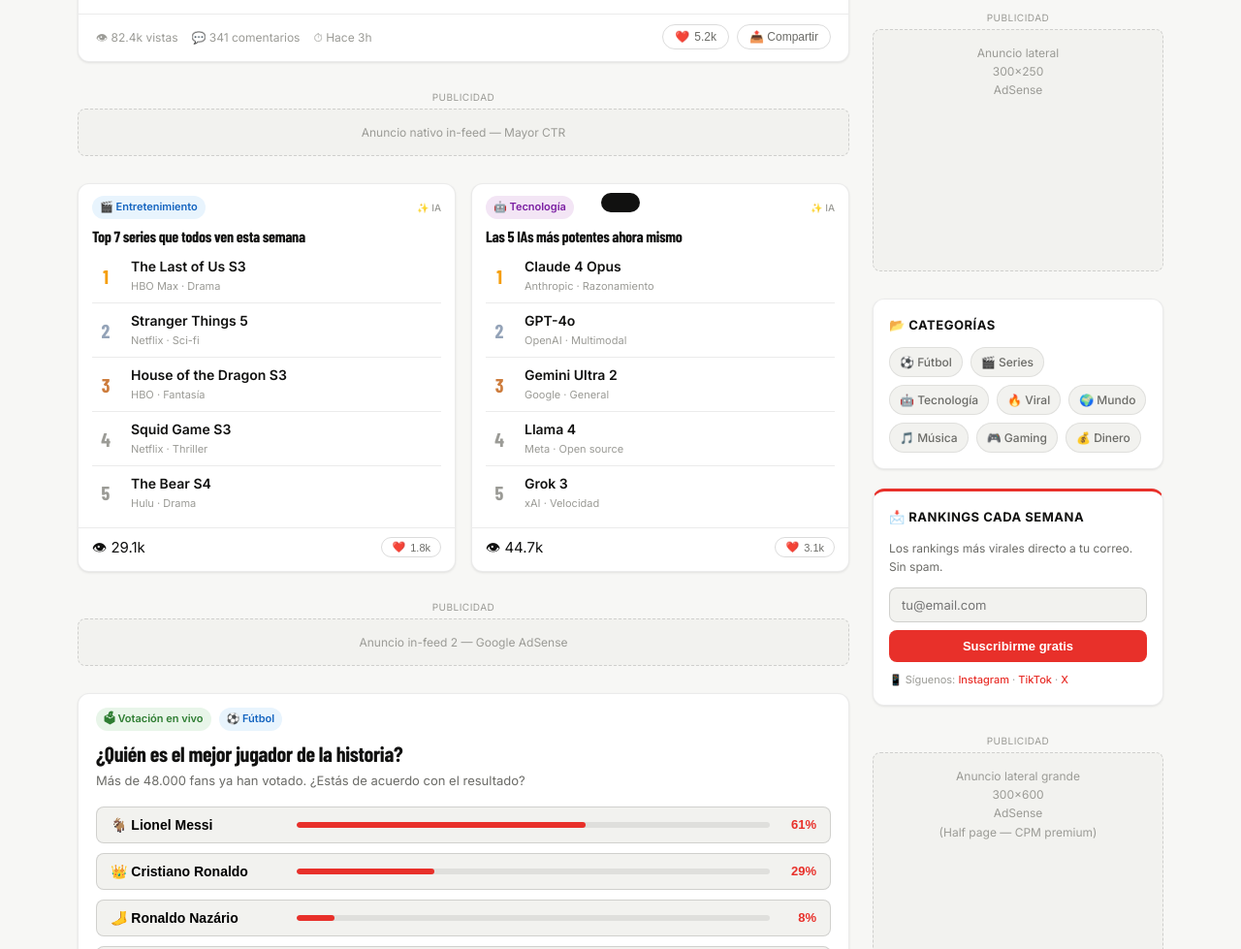
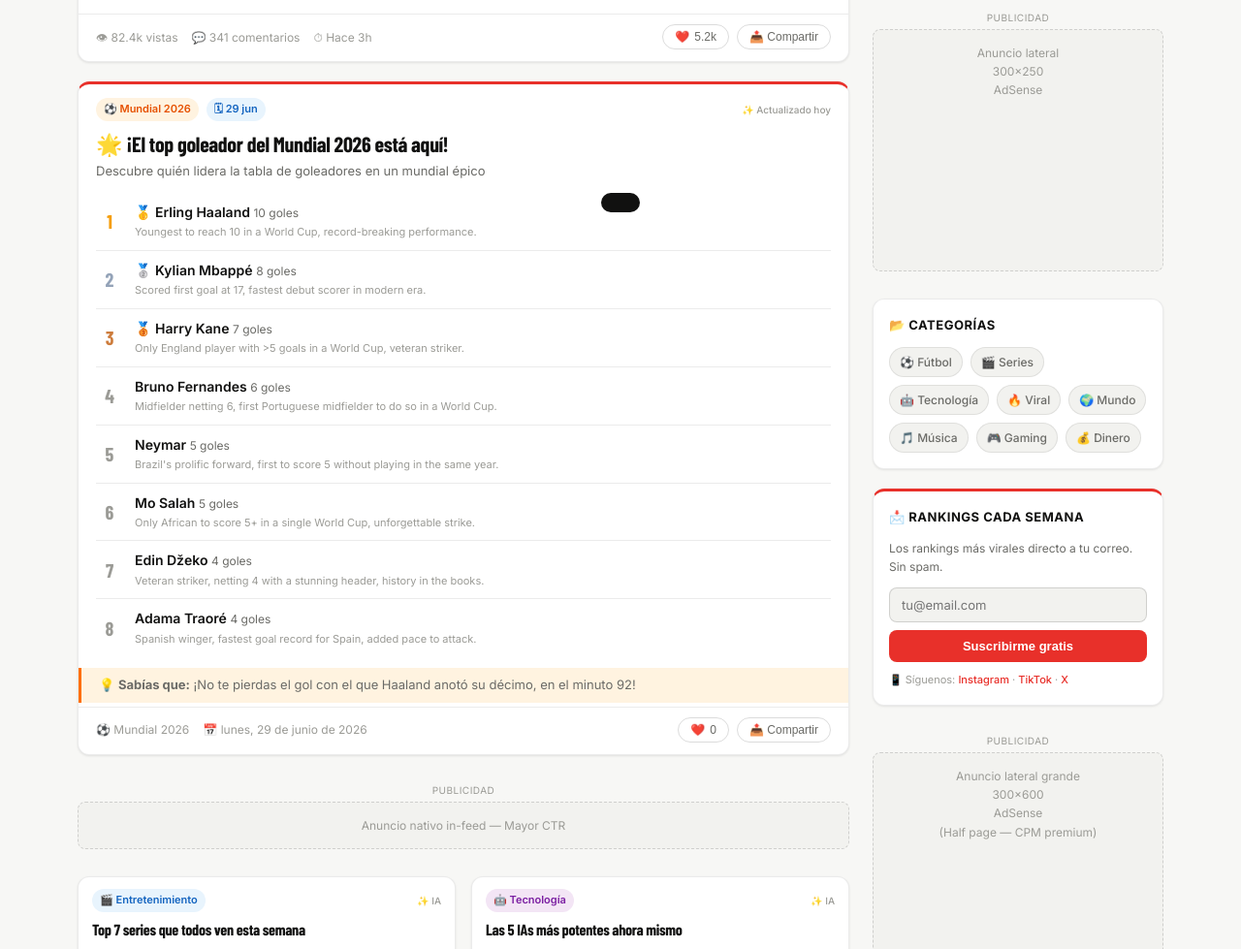
Before and after one commit to htimiraos07-ops/topvital, a website: page index.html in a window 1280 px wide. Shown: the part 637-1616 px from the top of the page at 97% size. Drawn offline with nearby package versions, Linux system fonts and the light colour scheme; a web font is replaced by a local one.

Commit message:
Mundial 2026: contenido automático 29/06/2026

```diff
--- a/index.html
+++ b/index.html
@@ -133,6 +133,88 @@
       </div>
     </div>
 
+    <!-- MUNDIAL_CONTENT_START -->
+
+    <!-- MUNDIAL 2026-06-29 — goleadores -->
+    <div class="card card-hero mundial-card" id="mundial-2026-06-29-goleadores">
+      <div class="card-eyebrow">
+        <span class="badge badge-fire">⚽ Mundial 2026</span>
+        <span class="badge badge-cat">🗓 29 jun</span>
+        <span class="ai-tag">✨ Actualizado hoy</span>
+      </div>
+      <h2 class="card-title">🌟 ¡El top goleador del Mundial 2026 está aquí!</h2>
+      <p class="card-desc">Descubre quién lidera la tabla de goleadores en un mundial épico</p>
+      <div class="ranking" id="ranking-2026-06-29-goleadores">
+
+        <div class="rank-item" data-pos="1">
+          <div class="rank-num gold">1</div>
+          <div class="rank-body">
+            <div class="rank-name">🥇 Erling Haaland <span class="rank-from">10 goles</span></div>
+            <div class="rank-meta">Youngest to reach 10 in a World Cup, record-breaking performance.</div>
+          </div>
+        </div>
+        <div class="rank-item" data-pos="2">
+          <div class="rank-num silver">2</div>
+          <div class="rank-body">
+            <div class="rank-name">🥈 Kylian Mbappé <span class="rank-from">8 goles</span></div>
+            <div class="rank-meta">Scored first goal at 17, fastest debut scorer in modern era.</div>
+          </div>
+        </div>
+        <div class="rank-item" data-pos="3">
+          <div class="rank-num bronze">3</div>
+          <div class="rank-body">
+            <div class="rank-name">🥉 Harry Kane <span class="rank-from">7 goles</span></div>
+            <div class="rank-meta">Only England player with >5 goals in a World Cup, veteran striker.</div>
+          </div>
+        </div>
+        <div class="rank-item" data-pos="4">
+          <div class="rank-num ">4</div>
+          <div class="rank-body">
+            <div class="rank-name">Bruno Fernandes <span class="rank-from">6 goles</span></div>
+            <div class="rank-meta">Midfielder netting 6, first Portuguese midfielder to do so in a World Cup.</div>
+          </div>
+        </div>
+        <div class="rank-item" data-pos="5">
+          <div class="rank-num ">5</div>
+          <div class="rank-body">
+            <div class="rank-name">Neymar <span class="rank-from">5 goles</span></div>
+            <div class="rank-meta">Brazil's prolific forward, first to score 5 without playing in the same year.</div>
+          </div>
+        </div>
+        <div class="rank-item" data-pos="6">
+          <div class="rank-num ">6</div>
+          <div class="rank-body">
+            <div class="rank-name">Mo Salah <span class="rank-from">5 goles</span></div>
+            <div class="rank-meta">Only African to score 5+ in a single World Cup, unforgettable strike.</div>
+          </div>
+        </div>
+        <div class="rank-item" data-pos="7">
+          <div class="rank-num ">7</div>
+          <div class="rank-body">
+            <div class="rank-name">Edin Džeko <span class="rank-from">4 goles</span></div>
+            <div class="rank-meta">Veteran striker, netting 4 with a stunning header, history in the books.</div>
+          </div>
+        </div>
+        <div class="rank-item" data-pos="8">
+          <div class="rank-num ">8</div>
+          <div class="rank-body">
+            <div class="rank-name">Adama Traoré <span class="rank-from">4 goles</span></div>
+            <div class="rank-meta">Spanish winger, fastest goal record for Spain, added pace to attack.</div>
+          </div>
+        </div>
+      </div>
+      <div class="card-desc" style="margin-top:8px;padding:8px 18px;background:#FFF3E0;border-left:3px solid #FF6F00;font-size:13px">💡 <strong>Sabías que:</strong> ¡No te pierdas el gol con el que Haaland anotó su décimo, en el minuto 92!</div>
+      <div class="card-footer">
+        <div class="card-stats">
+          <span>⚽ Mundial 2026</span>
+          <span>📅 lunes, 29 de junio de 2026</span>
+        </div>
+        <div class="card-actions">
+          <button class="btn-like" onclick="toggleLike(this)">❤️ <span>0</span></button>
+          <button class="btn-share" onclick="shareCard(this)">📤 Compartir</button>
+        </div>
+      </div>
+    </div>
     <!-- ADSENSE IN-FEED -->
     <div class="ad-container ad-infeed">
       <div class="ad-label">Publicidad</div>
--- /dev/null
+++ b/package.json
@@ -0,0 +1,5 @@
+{
+  "dependencies": {
+    "node-fetch": "^3.3.2"
+  }
+}
```
Also changed, not shown: mundial-logs/2026-06-29-goleadores.json (added, +57 -0 lines), 1 other file.
